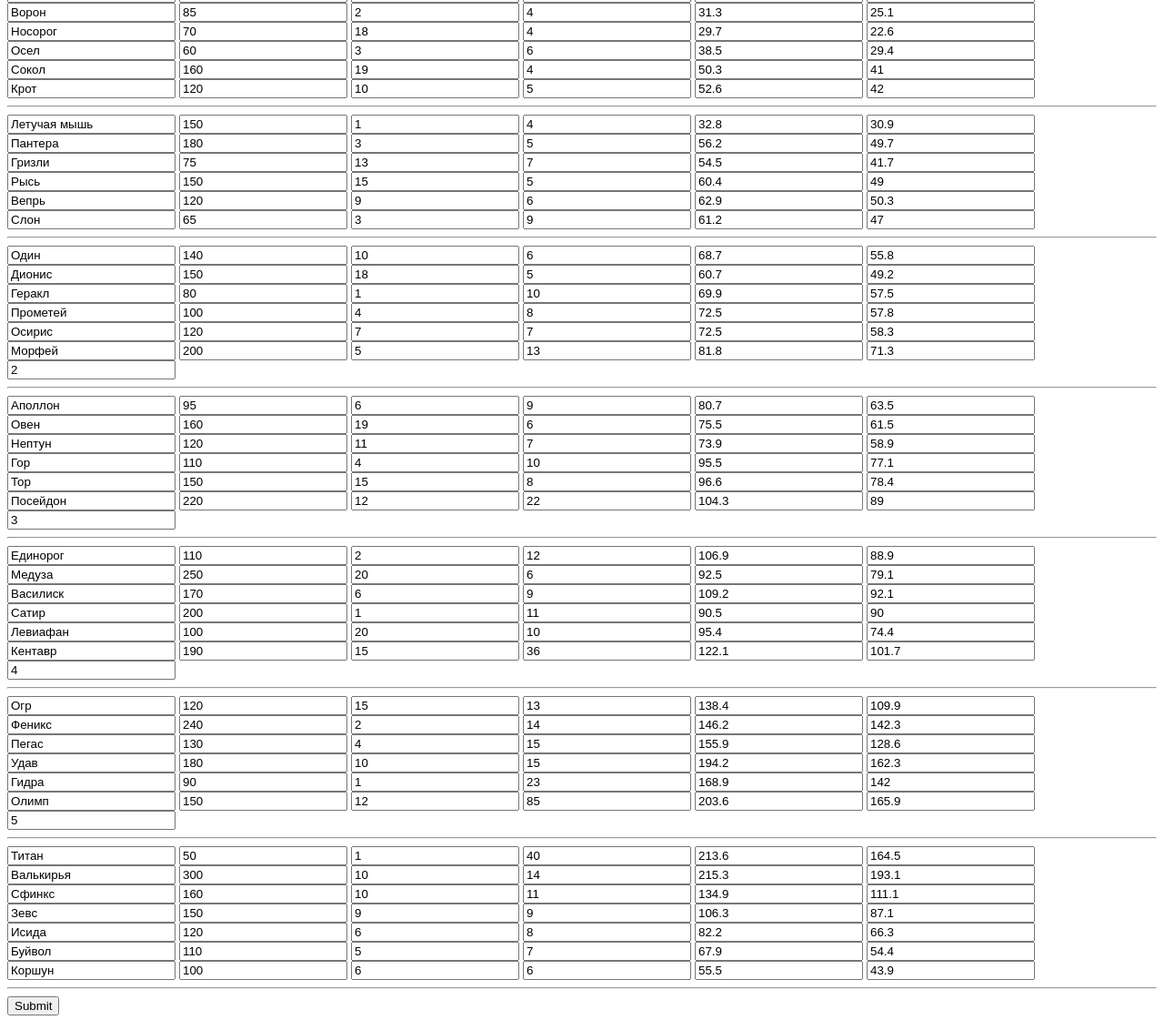
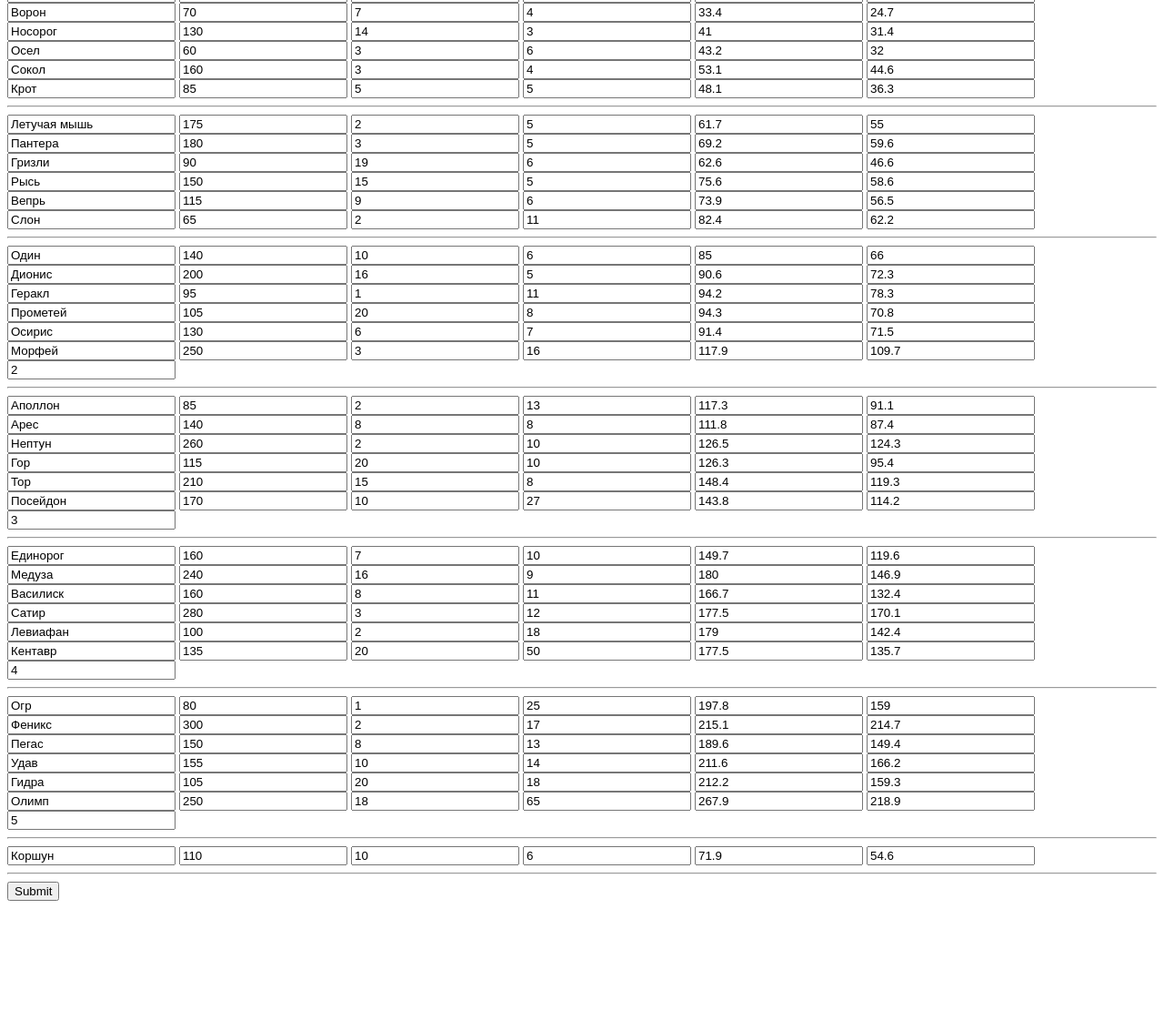
Before and after one commit to Zavyalov/zavyalov.github.io, a plain HTML site: page trains/trains.html in a window 1280 px wide. Shown: the part 47-1179 px from the top of the page at 91% size. After the commit the page ends 1053 px from the top, so only its background shows below. Drawn offline with Linux system fonts and the light colour scheme.

Commit message:
train_data renew 2019 express

```diff
--- a/trains/train_data.js
+++ b/trains/train_data.js
@@ -12,17 +12,17 @@ function train_data() {
 	},
 	{
 		"name"		: "Ворон",
-		"max_speed"	: 85,
-		"acceleration"	: 2,
+		"max_speed"	: 70,
+		"acceleration"	: 7,
 		"max_load"	: 4,
 		"epoch"		: 1,
 		"slots"		: 1
 	},
 	{
 		"name"		: "Носорог",
-		"max_speed"	: 70,
-		"acceleration"	: 18,
-		"max_load"	: 4,
+		"max_speed"	: 130,
+		"acceleration"	: 14,
+		"max_load"	: 3,
 		"epoch"		: 1,
 		"slots"		: 1
 	},
@@ -37,25 +37,26 @@ function train_data() {
 	{
 		"name"		: "Сокол",
 		"max_speed"	: 160,
-		"acceleration"	: 19,
+		"acceleration"	: 3,
 		"max_load"	: 4,
 		"epoch"		: 1,
 		"slots"		: 1
 	},
 	{
 		"name"		: "Крот",
-		"max_speed"	: 120,
-		"acceleration"	: 10,
+		"max_speed"	: 85,
+		"acceleration"	: 5,
 		"max_load"	: 5,
 		"epoch"		: 1,
 		"slots"		: 1
 	},
+
 	{	"name"		: "hr" },
 	{
 		"name"		: "Летучая мышь",
-		"max_speed"	: 150,
-		"acceleration"	: 1,
-		"max_load"	: 4,
+		"max_speed"	: 175,
+		"acceleration"	: 2,
+		"max_load"	: 5,
 		"epoch"		: 2,
 		"slots"		: 1
 	},
@@ -69,9 +70,9 @@ function train_data() {
 	},
 	{
 		"name"		: "Гризли",
-		"max_speed"	: 75,
-		"acceleration"	: 13,
-		"max_load"	: 7,
+		"max_speed"	: 90,
+		"acceleration"	: 19,
+		"max_load"	: 6,
 		"epoch"		: 2,
 		"slots"		: 1
 	},
@@ -85,7 +86,7 @@ function train_data() {
 	},
 	{
 		"name"		: "Вепрь",
-		"max_speed"	: 120,
+		"max_speed"	: 115,
 		"acceleration"	: 9,
 		"max_load"	: 6,
 		"epoch"		: 2,
@@ -94,11 +95,12 @@ function train_data() {
 	{
 		"name"		: "Слон",
 		"max_speed"	: 65,
-		"acceleration"	: 3,
-		"max_load"	: 9,
+		"acceleration"	: 2,
+		"max_load"	: 11,
 		"epoch"		: 2,
 		"slots"		: 1
 	},
+
 	{	"name"		: "hr" },
 	{
 		"name"		: "Один",
@@ -110,80 +112,81 @@ function train_data() {
 	},
 	{
 		"name"		: "Дионис",
-		"max_speed"	: 150,
-		"acceleration"	: 18,
+		"max_speed"	: 200,
+		"acceleration"	: 16,
 		"max_load"	: 5,
 		"epoch"		: 3,
 		"slots"		: 1
 	},
 	{
 		"name"		: "Геракл",
-		"max_speed"	: 80,
+		"max_speed"	: 95,
 		"acceleration"	: 1,
-		"max_load"	: 10,
+		"max_load"	: 11,
 		"epoch"		: 3,
 		"slots"		: 1
 	},
 	{
 		"name"		: "Прометей",
-		"max_speed"	: 100,
-		"acceleration"	: 4,
+		"max_speed"	: 105,
+		"acceleration"	: 20,
 		"max_load"	: 8,
 		"epoch"		: 3,
 		"slots"		: 1
 	},
 	{
 		"name"		: "Осирис",
-		"max_speed"	: 120,
-		"acceleration"	: 7,
+		"max_speed"	: 130,
+		"acceleration"	: 6,
 		"max_load"	: 7,
 		"epoch"		: 3,
 		"slots"		: 1
 	},
 	{
 		"name"		: "Морфей",
-		"max_speed"	: 200,
-		"acceleration"	: 5,
-		"max_load"	: 13,
+		"max_speed"	: 250,
+		"acceleration"	: 3,
+		"max_load"	: 16,
 		"epoch"		: 3,
 		"slots"		: 2
 	},
+
 	{	"name"		: "hr" },
 	{
 		"name"		: "Аполлон",
-		"max_speed"	: 95,
-		"acceleration"	: 6,
-		"max_load"	: 9,
+		"max_speed"	: 85,
+		"acceleration"	: 2,
+		"max_load"	: 13,
 		"epoch"		: 4,
 		"slots"		: 1
 	},
 	{
-		"name"		: "Овен",
-		"max_speed"	: 160,
-		"acceleration"	: 19,
-		"max_load"	: 6,
+		"name"		: "Арес",
+		"max_speed"	: 140,
+		"acceleration"	: 8,
+		"max_load"	: 8,
 		"epoch"		: 4,
 		"slots"		: 1
 	},
 	{
 		"name"		: "Нептун",
-		"max_speed"	: 120,
-		"acceleration"	: 11,
-		"max_load"	: 7,
+		"max_speed"	: 260,
+		"acceleration"	: 2,
+		"max_load"	: 10,
 		"epoch"		: 4,
 		"slots"		: 1
 	},
 	{
 		"name"		: "Гор",
-		"max_speed"	: 110,
-		"acceleration"	: 4,
+		"max_speed"	: 115,
+		"acceleration"	: 20,
 		"max_load"	: 10,
 		"epoch"		: 4,
 		"slots"		: 1
 	},
 	{
 		"name"		: "Тор",
-		"max_speed"	: 150,
+		"max_speed"	: 210,
 		"acceleration"	: 15,
 		"max_load"	: 8,
 		"epoch"		: 4,
@@ -191,163 +194,118 @@ function train_data() {
 	},
 	{
 		"name"		: "Посейдон",
-		"max_speed"	: 220,
-		"acceleration"	: 12,
-		"max_load"	: 22,
+		"max_speed"	: 170,
+		"acceleration"	: 10,
+		"max_load"	: 27,
 		"epoch"		: 4,
 		"slots"		: 3
 	},
+
 	{	"name"		: "hr" },
 	{
 		"name"		: "Единорог",
-		"max_speed"	: 110,
-		"acceleration"	: 2,
-		"max_load"	: 12,
+		"max_speed"	: 160,
+		"acceleration"	: 7,
+		"max_load"	: 10,
 		"epoch"		: 5,
 		"slots"		: 1
 	},
 	{
 		"name"		: "Медуза",
-		"max_speed"	: 250,
-		"acceleration"	: 20,
-		"max_load"	: 6,
+		"max_speed"	: 240,
+		"acceleration"	: 16,
+		"max_load"	: 9,
 		"epoch"		: 5,
 		"slots"		: 1
 	},
 	{
 		"name"		: "Василиск",
-		"max_speed"	: 170,
-		"acceleration"	: 6,
-		"max_load"	: 9,
+		"max_speed"	: 160,
+		"acceleration"	: 8,
+		"max_load"	: 11,
 		"epoch"		: 5,
 		"slots"		: 1
 	},
 	{
 		"name"		: "Сатир",
-		"max_speed"	: 200,
-		"acceleration"	: 1,
-		"max_load"	: 11,
+		"max_speed"	: 280,
+		"acceleration"	: 3,
+		"max_load"	: 12,
 		"epoch"		: 5,
 		"slots"		: 1
 	},
 	{
 		"name"		: "Левиафан",
 		"max_speed"	: 100,
-		"acceleration"	: 20,
-		"max_load"	: 10,
+		"acceleration"	: 2,
+		"max_load"	: 18,
 		"epoch"		: 5,
 		"slots"		: 1
 	},
 	{
 		"name"		: "Кентавр",
-		"max_speed"	: 190,
-		"acceleration"	: 15,
-		"max_load"	: 36,
+		"max_speed"	: 135,
+		"acceleration"	: 20,
+		"max_load"	: 50,
 		"epoch"		: 5,
 		"slots"		: 4
 	},
+
 	{	"name"		: "hr" },
 	{
 		"name"		: "Огр",
-		"max_speed"	: 120,
-		"acceleration"	: 15,
+		"max_speed"	: 80,
+		"acceleration"	: 1,
+		"max_load"	: 25,
+		"epoch"		: 6,
+		"slots"		: 1
+	},
+	{
+		"name"		: "Феникс",
+		"max_speed"	: 300,
+		"acceleration"	: 2,
+		"max_load"	: 17,
+		"epoch"		: 6,
+		"slots"		: 1
+	},
+	{
+		"name"		: "Пегас",
+		"max_speed"	: 150,
+		"acceleration"	: 8,
 		"max_load"	: 13,
 		"epoch"		: 6,
 		"slots"		: 1
 	},
 	{
-		"name"		: "Феникс",
-		"max_speed"	: 240,
-		"acceleration"	: 2,
-		"max_load"	: 14,
-		"epoch"		: 6,
-		"slots"		: 1
-	},
-	{
-		"name"		: "Пегас",
-		"max_speed"	: 130,
-		"acceleration"	: 4,
-		"max_load"	: 15,
-		"epoch"		: 6,
-		"slots"		: 1
-	},
-	{
 		"name"		: "Удав",
-		"max_speed"	: 180,
-		"acceleration"	: 10,
-		"max_load"	: 15,
-		"epoch"		: 6,
-		"slots"		: 1
-	},
-	{
-		"name"		: "Гидра",
-		"max_speed"	: 90,
-		"acceleration"	: 1,
-		"max_load"	: 23,
-		"epoch"		: 6,
-		"slots"		: 1
-	},
-	{
-		"name"		: "Олимп",
-		"max_speed"	: 150,
-		"acceleration"	: 12,
-		"max_load"	: 85,
-		"epoch"		: 6,
-		"slots"		: 5
-	},
-	{	"name"		: "hr" },
-	{
-		"name"		: "Титан",
-		"max_speed"	: 50,
-		"acceleration"	: 1,
-		"max_load"	: 40,
-		"epoch"		: 7,
-		"slots"		: 1
-	},
-	{
-		"name"		: "Валькирья",
-		"max_speed"	: 300,
+		"max_speed"	: 155,
 		"acceleration"	: 10,
 		"max_load"	: 14,
 		"epoch"		: 6,
 		"slots"		: 1
 	},
 	{
-		"name"		: "Сфинкс",
-		"max_speed"	: 160,
-		"acceleration"	: 10,
-		"max_load"	: 11,
-		"epoch"		: 5,
+		"name"		: "Гидра",
+		"max_speed"	: 105,
+		"acceleration"	: 20,
+		"max_load"	: 18,
+		"epoch"		: 6,
 		"slots"		: 1
 	},
 	{
-		"name"		: "Зевс",
-		"max_speed"	: 150,
-		"acceleration"	: 9,
-		"max_load"	: 9,
-		"epoch"		: 4,
-		"slots"		: 1
+		"name"		: "Олимп",
+		"max_speed"	: 250,
+		"acceleration"	: 18,
+		"max_load"	: 65,
+		"epoch"		: 6,
+		"slots"		: 5
 	},
-	{
-		"name"		: "Исида",
-		"max_speed"	: 120,
-		"acceleration"	: 6,
-		"max_load"	: 8,
-		"epoch"		: 3,
-		"slots"		: 1
-	},
-	{
-		"name"		: "Буйвол",
-		"max_speed"	: 110,
-		"acceleration"	: 5,
-		"max_load"	: 7,
-		"epoch"		: 2,
-		"slots"		: 1
-	},
+
+	{	"name"		: "hr" },
 	{
 		"name"		: "Коршун",
-		"max_speed"	: 100,
-		"acceleration"	: 6,
+		"max_speed"	: 110,
+		"acceleration"	: 10,
 		"max_load"	: 6,
 		"epoch"		: 1,
 		"slots"		: 1
--- a/trains/trains.html
+++ b/trains/trains.html
@@ -10,7 +10,7 @@
     </head>
     <body>
         <form>
-            w: <input type="text" id="wtime"  value="120"/> d: <input type="text" id="dist" value="3500"/>
+            w: <input type="text" id="wtime"  value="60"/> d: <input type="text" id="dist" value="3500"/>
             <br/>
             <div id="trains">
             </div>
```
